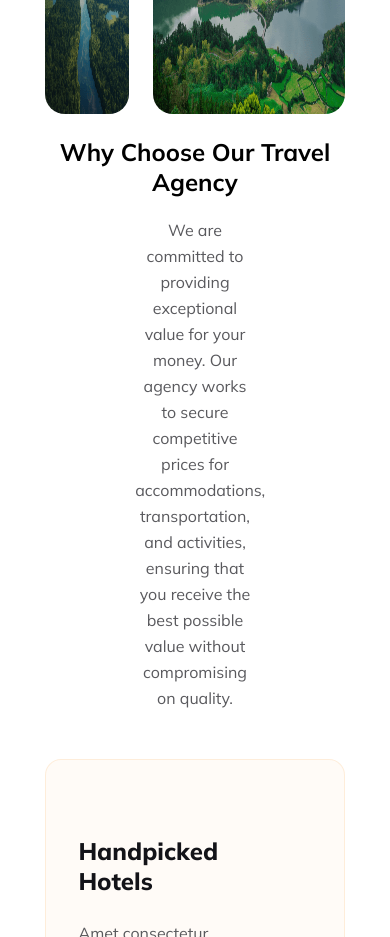
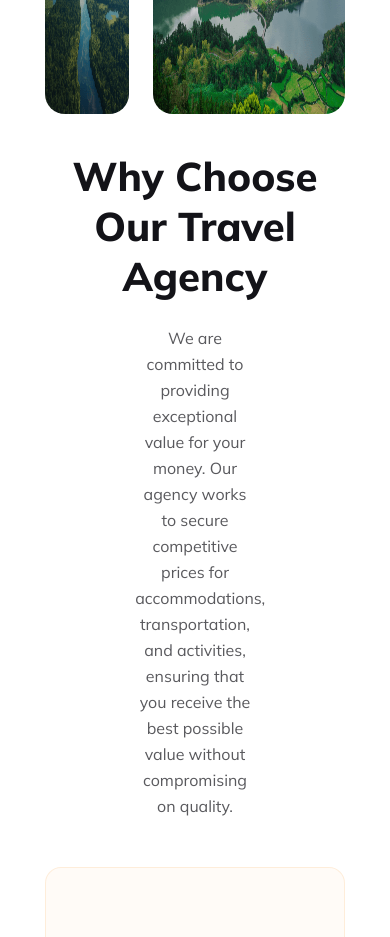
Before and after one commit to Sabbir1996m/bangladesh-travels, a plain HTML site: page index.html in a window 390 px wide. Shown: the part 7240-8177 px from the top of the page. Drawn offline with Linux system fonts and the light colour scheme.

Commit message:
added the resolved again

```diff
--- a/index.html
+++ b/index.html
@@ -97,7 +97,7 @@
       <!-- Why Choose Us -->
       <div class="travel-card">
         <div class="Destination-text-section">
-          <h2 class="ccommon-title popular">Why Choose Our Travel Agency</h2>
+          <h2 class="common-title popular">Why Choose Our Travel Agency</h2>
           <p class="tours-text text-turess popular-text">We are committed to providing exceptional value for your money. Our agency works to secure competitive prices for accommodations, transportation, and activities, ensuring that you receive the best possible value without compromising on quality.</p>
         </div>
         <div class="travel-card-secton">
--- a/styles/responsive.css
+++ b/styles/responsive.css
@@ -148,7 +148,7 @@
     .Tours-text-section {
       width: 100%;
     }
-    .ccommon-title {
+    .common-title {
       font-size: 20px;
       margin-bottom: 16px;
     }
```
